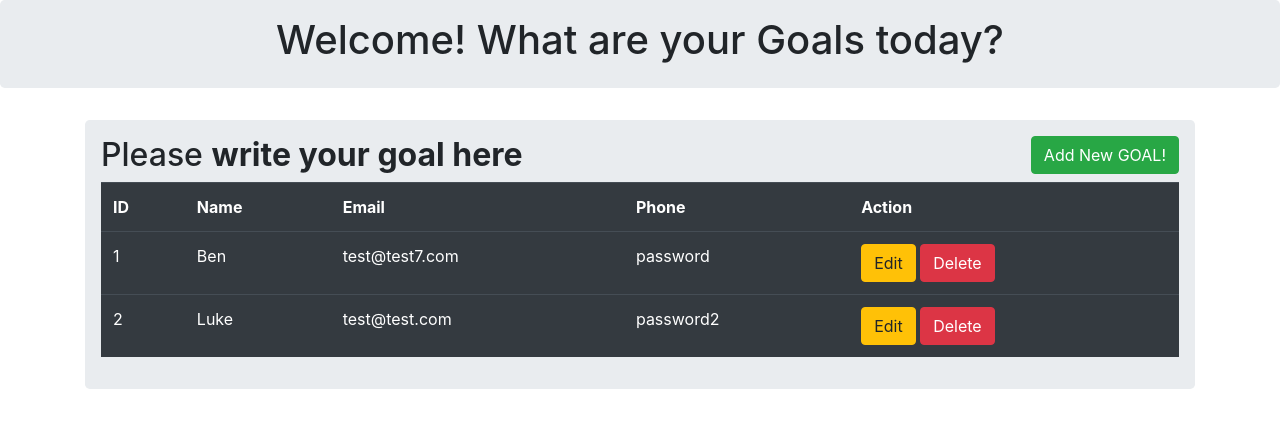
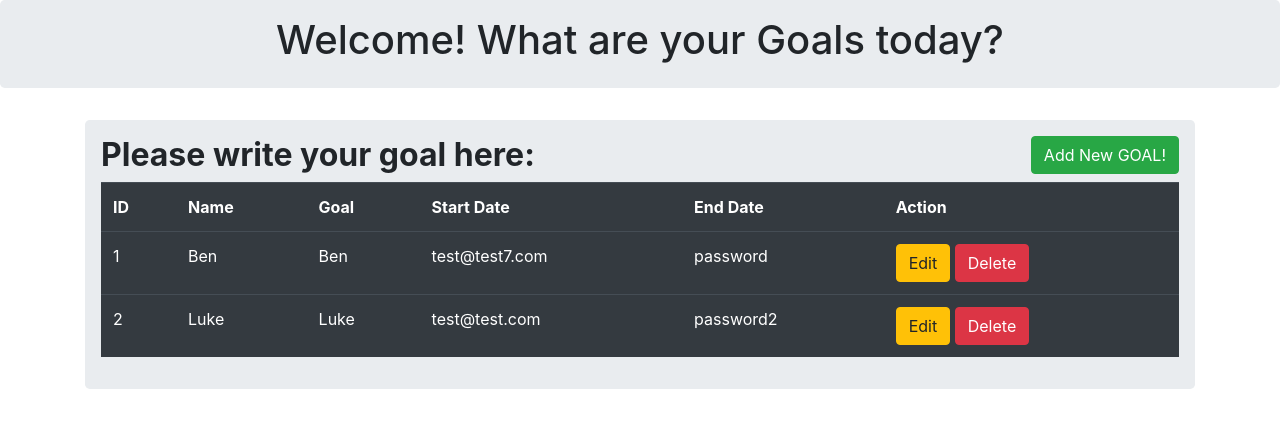
Before and after one commit to rachael-lh/FinalProject, a Flask app: page / in a window 1280 px wide. Shown: the top 428 px of the page. Run offline with Flask 2, Linux system fonts and the light colour scheme; data comes from the database, SQL or seed files in the repository; some libraries are stand-ins or nearby versions.

Commit message:
ui amended to reflect goal data

```diff
--- a/flask-app/templates/index.html
+++ b/flask-app/templates/index.html
@@ -15,7 +15,7 @@
 
             <div class="jumbotron p-3">
 
-                <h2>Please <b>write your goal here </b>  <button type="button"  class="btn btn-success float-right"
+                <h2> <b>Please write your goal here: </b>  <button type="button"  class="btn btn-success float-right"
                 data-toggle="modal" data-target="#mymodal">Add New GOAL!</button> </h2>
 
                {% with messages = get_flashed_messages() %}
@@ -44,8 +44,9 @@
 
                         <th>ID</th>
                         <th>Name</th>
-                        <th>Email</th>
-                        <th>Phone</th>
+                        <th>Goal</th>
+                        <th>Start Date</th>
+                        <th>End Date</th>
                         <th>Action</th>
 
                     </tr>
@@ -54,6 +55,7 @@
 
                     <tr>
                         <td>{{row.id}}</td>
+                        <td>{{row.full_name}}</td>
                         <td>{{row.full_name}}</td>
                         <td>{{row.email}}</td>
                         <td>{{row.user_password}}</td>
@@ -93,9 +95,9 @@
                                     <div class="form-group">
 
 
-                                        <label>Email:</label>
+                                        <label>Goal:</label>
 
-                                        <input type="email" class="form-control" name="email" value="{{row.email}}">
+                                        <input type="text" class="form-control" name="Goal" value="{{row.email}}">
 
 
                                      </div>
@@ -104,12 +106,22 @@
                                      <div class="form-group">
 
 
-                                        <label>Phone:</label>
+                                        <label>Start Date:</label>
 
-                                        <input type="number" class="form-control" name="phone" value="{{row.user_password}}">
+                                        <input type="text" class="form-control" name="startdate" value="{{row.user_password}}">
 
 
                                      </div>
+
+                                     <div class="form-group">
+
+
+                                       <label>End Date:</label>
+
+                                       <input type="text" class="form-control" name="enddate" value="{{row.user_password}}">
+
+
+                                    </div>
 
 
                                      <div class="form-group">
@@ -145,7 +157,7 @@
                       <div class="modal-header">
 
 
-                         <h4 class="modal-title">Add Employee</h4>
+                         <h4 class="modal-title">What is your goal?</h4>
                       </div>
 
 
@@ -167,9 +179,9 @@
                             <div class="form-group">
 
 
-                                <label>Email:</label>
+                                <label>Goal:</label>
 
-                                <input type="email" class="form-control" name="email" required="1">
+                                <input type="text" class="form-control" name="Goal" required="1">
 
 
                              </div>
@@ -178,12 +190,22 @@
                              <div class="form-group">
 
 
-                                <label>Phone:</label>
+                                <label>Start Date:</label>
 
-                                <input type="number" class="form-control" name="phone" required="1">
+                                <input type="number" class="form-control" name="Startdate" required="1">
 
 
                              </div>
+
+                             <div class="form-group">
+
+
+                              <label>End Date:</label>
+
+                              <input type="number" class="form-control" name="Enddate" required="1">
+
+
+                           </div>
 
 
                              <div class="form-group">
```
